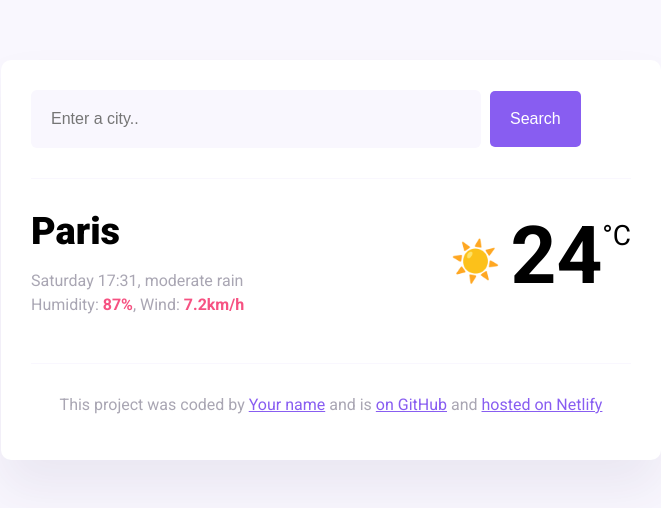
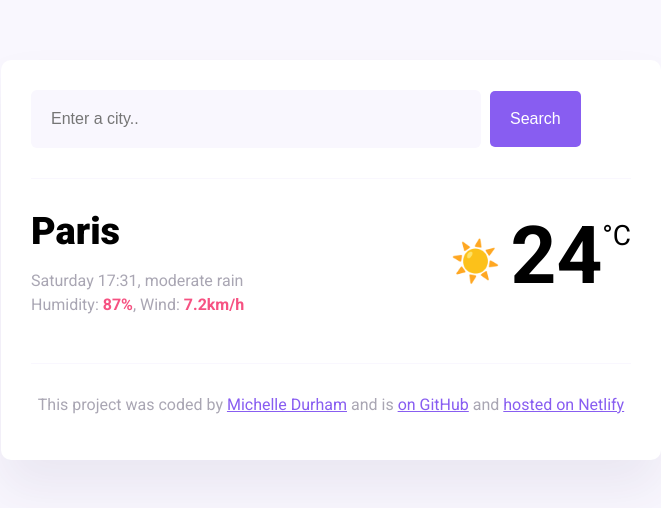
Before and after one commit to Beachyshells/ops-challenge, a plain HTML site: page index.html in a window 1280 px wide. Shown: the whole page, without its empty margins (309-970 px from the left). Drawn offline with nearby package versions, Linux system fonts and the light colour scheme.

Commit message:
added my personal profile
added my name
added a link that brings the user to my SheCodes profile.

```diff
--- a/index.html
+++ b/index.html
@@ -47,8 +47,12 @@
       <footer>
         <p>
           This project was coded by
-          <a href="#" target="_blank">Your name</a> and is
-          <a href="#" target="_blank"> on GitHub</a> and
+          <a
+            href="https://www.shecodes.io/graduates/169424-michelle-durham"
+            target="_blank"
+            >Michelle Durham</a
+          >
+          and is <a href="#" target="_blank"> on GitHub</a> and
           <a href="#" target="_blank">hosted on Netlify</a>
         </p>
       </footer>
```
